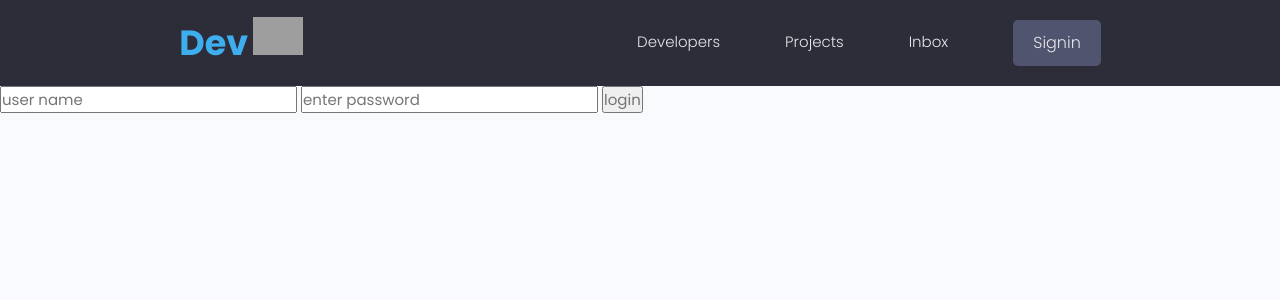
After one commit to bongomin/devfinder, a Django app: page /login/ in a window 1280 px wide. The commit adds this page. Shown: the top 300 px of the page. Run offline with Django 4.2, Linux system fonts and the light colour scheme; some libraries are stand-ins or nearby versions; grey boxes are pictures that could not be loaded.

Commit message:
user authentication login/signout

```diff
--- a/projects/templates/main.html
+++ b/projects/templates/main.html
@@ -18,9 +18,20 @@
 <body>
     {%include 'navbar.html'%}
 
+    <!-- Alert messages -->
+    {% if messages %}
+     <ul class="messages">
+        {% for message in messages %}
+        <li {% if message.tags %} class="{{message.tags}}" {% endif %}>
+            {{message}}
+        </li>
+        {% endfor %}
+     </ul>
+     {% endif%}
+
     {% block content%}
 
-    {% endblock %}
+    {% endblock content %}
 
 </body>
 </html>
--- a/projects/templates/navbar.html
+++ b/projects/templates/navbar.html
@@ -17,8 +17,13 @@
               <li class="header__menuItem"><a href="{% url 'profiles' %}">Developers</a></li>
               <li class="header__menuItem"><a href="{% url 'projects' %}">Projects</a></li>
               <li class="header__menuItem"><a href="">Inbox</a></li>
+              {% if request.user.is_authenticated %}
               <li class="header__menuItem"><a href="{% url 'create-project' %}">Add Project</a></li>
-              <li class="header__menuItem"><a href="" class="btn btn--sub">Login/Sign Up</a></li>
+              <li class="header__menuItem"><a href="{% url 'logout' %}" class="btn btn--sub">Sign Out</a></li>
+              {% else %}
+              <li class="header__menuItem"><a href="{% url 'login' %}" class="btn btn--sub">Signin</a></li>
+              {% endif %}
+
             </ul>
           </nav>
         </div>
--- a/projects/templates/projects/projects.html
+++ b/projects/templates/projects/projects.html
@@ -35,7 +35,7 @@
                             <img class="project__thumbnail" src="{{project.featured_img.url}}" alt="project thumbnail" />
                             <div class="card__body">
                                 <h3 class="project__title">{{project.title}}</h3>
-                                <p><a class="project__author" href="{% url 'user-project' project.owner.id %}">By
+                                <p><a class="project__author" href="">By
                                         {{project.owner.name}}</a>
                                 </p>
                                 <p class="project--rating">
--- a/projects/views.py
+++ b/projects/views.py
@@ -4,6 +4,7 @@ from django.shortcuts import render
 from .models import Project
 from .forms import ProjectForm
 
+from django.contrib.auth.decorators import login_required
 
 def projects(request):
     projects = Project.objects.all()
@@ -14,7 +15,7 @@ def project(request, pk):
     projectobj = Project.objects.get(id=pk)
     tags = projectobj.tags.all()
     return render(request, 'projects/singlepage.html', {'project': projectobj, 'tags': tags})
-
+@login_required(login_url='login')
 def createProject(request):
     form = ProjectForm()
     if request.method == 'POST':
@@ -29,6 +30,7 @@ def createProject(request):
     context = {'form': form}
     return render(request,'projects/project_form.html', context)
 
+@login_required(login_url='login')
 def updateProject(request,pk):
     project = Project.objects.get(id=pk)
     form = ProjectForm(instance=project)
@@ -44,6 +46,7 @@ def updateProject(request,pk):
     context = {'form': form}
     return render(request,'projects/project_form.html', context)
 
+@login_required(login_url='login')
 def deleteProject(request,pk):
     project = Project.objects.get(id=pk)
     if request.method == 'POST':
--- /dev/null
+++ b/users/templates/users/login_register.html
@@ -0,0 +1,12 @@
+{% extends 'main.html' %}
+
+{% block content %}
+
+<form action="{% url 'login' %}" method="POST">
+    {% csrf_token %}
+<input type="text" name="username" placeholder="user name"/>
+<input type="password" name="password" placeholder="enter password"/>
+<input type="submit" value="login"/>
+</form>
+
+{% endblock content%}
--- a/users/urls.py
+++ b/users/urls.py
@@ -2,6 +2,8 @@ from django.urls import path
 from . import views
 
 urlpatterns = [
+    path('login/', views.loginUser , name='login'),
+    path('logout/', views.logoutUser , name='logout'),
     path('', views.Profiles, name='profiles'),
     path('profile/<str:pk>/', views.userProfile, name='user-profile'),
 ]
--- a/users/views.py
+++ b/users/views.py
@@ -1,5 +1,41 @@
-from django.shortcuts import render
+from django.shortcuts import render,redirect
+from django.contrib.auth import login, authenticate,logout
+from django.contrib.auth.models import User
 from .models import Profile
+
+from django.contrib import messages
+
+
+def loginUser(request):
+    if request.user.is_authenticated:
+        return redirect('profiles')
+    if request.method == 'POST':
+        username = request.POST['username']
+        password = request.POST['password']
+
+        try:
+            user = User.objects.get(username=username)
+
+        except:
+            messages.error(request, 'Username does not exist')
+
+        user = authenticate(request,username=username,password=password)
+
+        if user is not None:
+            login(request,user)
+            return redirect('profiles')
+
+        else:
+            messages.error(request, 'User name or password is Incorrect')
+
+    return render(request, 'users/login_register.html')
+
+
+def logoutUser(request):
+    logout(request)
+    messages.error(request, 'User logged out !!!')
+    return redirect('login')
+
 
 def Profiles(request):
     profiles = Profile.objects.all()
@@ -7,6 +43,7 @@ def Profiles(request):
         'profiles': profiles
     }
     return render(request, 'users/profiles.html', constext)
+
 
 def userProfile(request, pk):
     profile = Profile.objects.get(id=pk)
```
